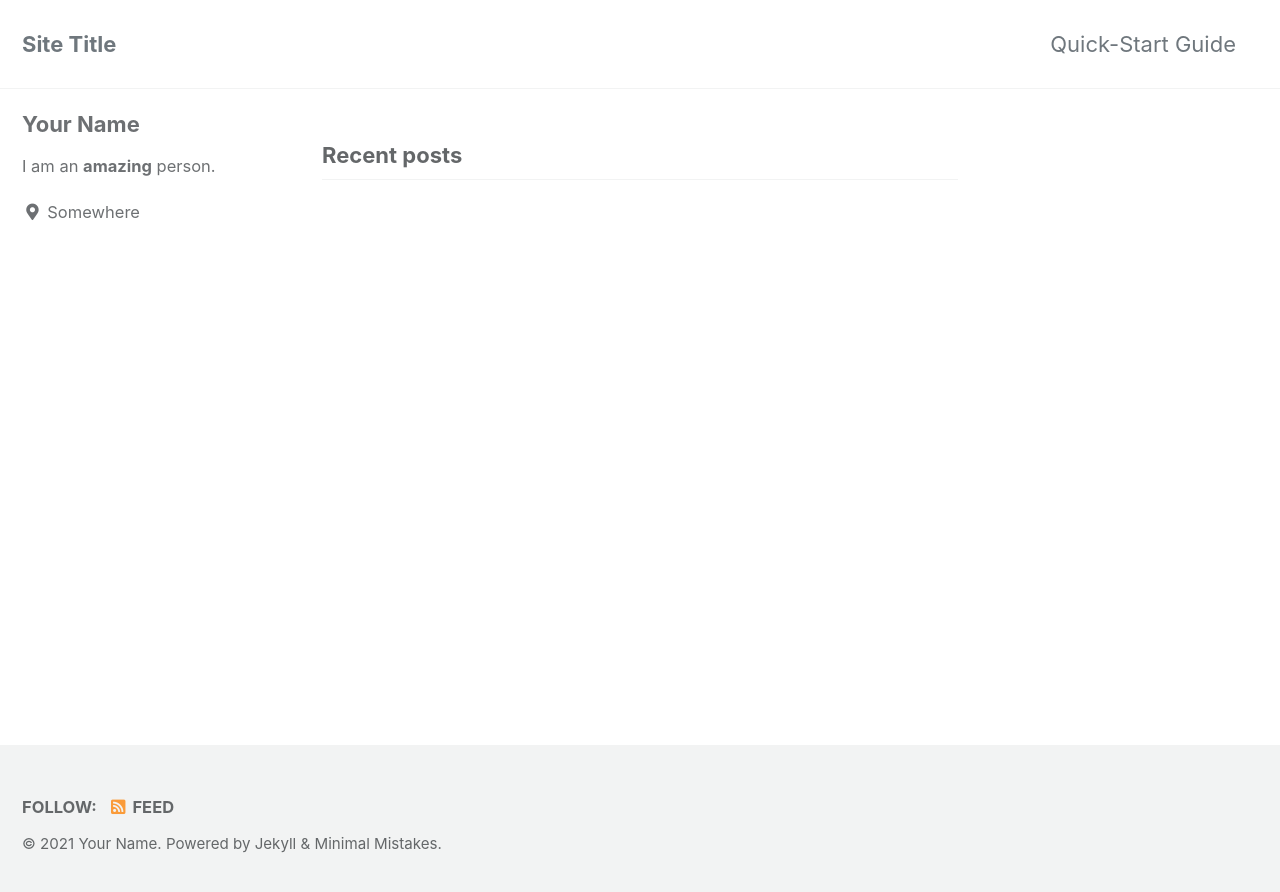
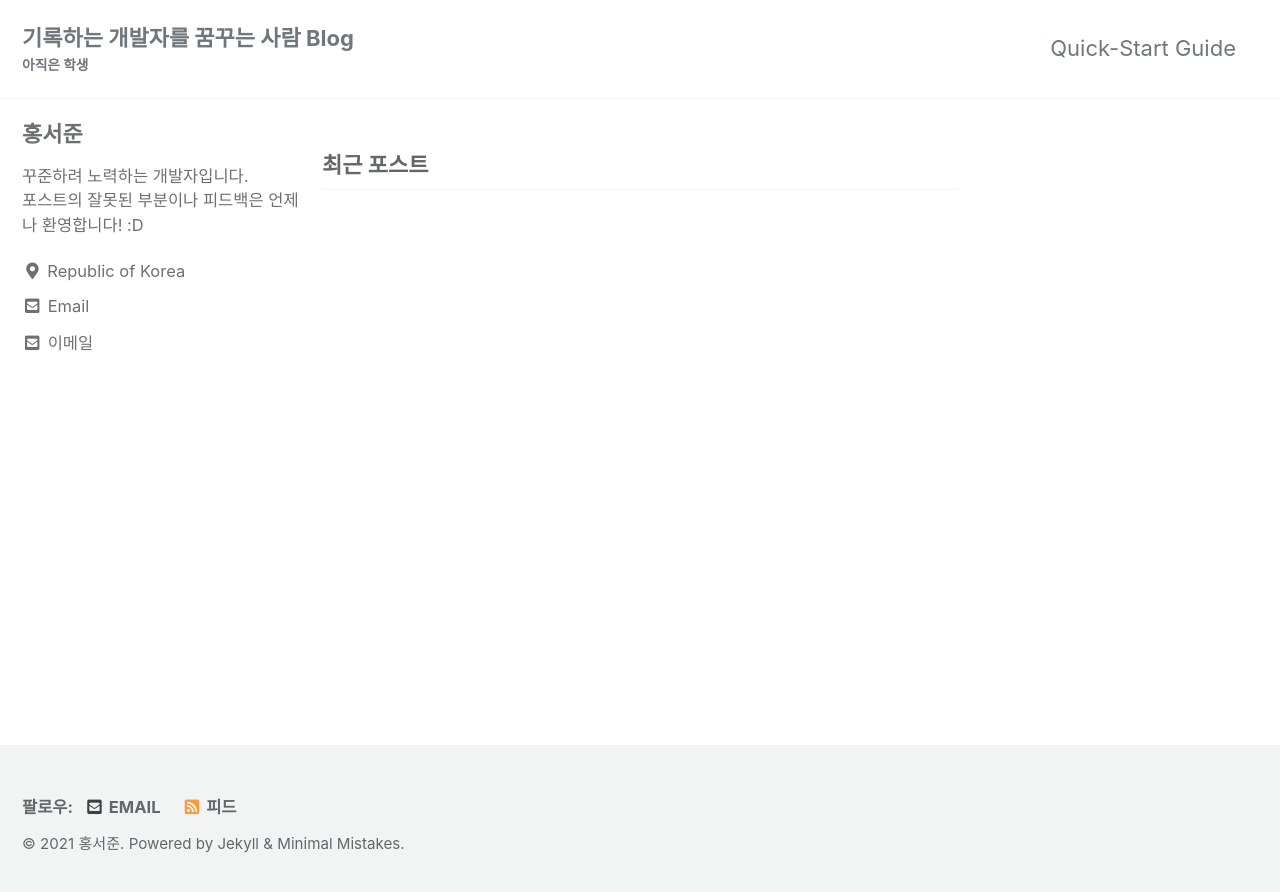
Before and after one commit to codingSJ/codingSJ.github.io, a Jekyll site: the page built from index.html, in a window 1280 px wide. Shown: the top 892 px of the page. Built offline with Jekyll 4.4.1, drawn with Linux system fonts in a browser that asks for light colours; cached includes are drawn as plain includes; the list of posts is cut into pages by our own code.

Commit message:
Initial Commit

```diff
--- a/_config.yml
+++ b/_config.yml
@@ -15,24 +15,24 @@
 minimal_mistakes_skin    : "default" # "air", "aqua", "contrast", "dark", "dirt", "neon", "mint", "plum", "sunrise"
 
 # Site Settings
-locale                   : "en-US"
-title                    : "Site Title"
-title_separator          : "-"
-subtitle                 : # site tagline that appears below site title in masthead
-name                     : "Your Name"
-description              : "An amazing website."
-url                      : # the base hostname & protocol for your site e.g. "https://mmistakes.github.io"
-baseurl                  : # the subpath of your site, e.g. "/blog"
-repository               : # GitHub username/repo-name e.g. "mmistakes/minimal-mistakes"
+locale                   : "ko-KR"
+title                    : "기록하는 개발자" # Meta 태그에 들어가는 영역 , masthead_title등이 없으면 기본값으로 나온다.
+title_separator          : "&#124;" # 타이틀 사이 구분자 <title>Welcome to Jekyll | Minimal Mistakes</title> 해당 형식으로 들어갑니다.
+subtitle                 : "아직은 학생" # 타이틀 아래에 나올 작은 글씨
+name                     : "홍서준" # 맨 하단 이름 찍히는 영역
+description              : "공부한 내용을 포스팅하는 블로그" # Meta 태그에 들어가는 영역
+url                      : "https://codingsj.github.io" # the base hostname & protocol for your site e.g. "https://mmistakes.github.io"
+baseurl                  : "" # the subpath of your site, e.g. "/blog"
+repository               : "codingSJ/codingSJ.github.io" # GitHub username/repo-name e.g. "mmistakes/minimal-mistakes"
 teaser                   : # path of fallback teaser image, e.g. "/assets/images/500x300.png"
 logo                     : # path of logo image to display in the masthead, e.g. "/assets/images/88x88.png"
-masthead_title           : # overrides the website title displayed in the masthead, use " " for no title
-# breadcrumbs            : false # true, false (default)
+masthead_title           : "기록하는 개발자를 꿈꾸는 사람 Blog" # overrides the website title displayed in the masthead, use " " for no title
+breadcrumbs              : true # true, false (default)
 words_per_minute         : 200
 comments:
-  provider               : # false (default), "disqus", "discourse", "facebook", "staticman", "staticman_v2", "utterances", "custom"
+  provider               : "disqus" # false (default), "disqus", "discourse", "facebook", "staticman", "staticman_v2", "utterances", "custom"
   disqus:
-    shortname            : # https://help.disqus.com/customer/portal/articles/466208-what-s-a-shortname-
+    shortname            : sjHong # https://help.disqus.com/customer/portal/articles/466208-what-s-a-shortname-
   discourse:
     server               : # https://meta.discourse.org/t/embedding-discourse-comments-via-javascript/31963 , e.g.: meta.discourse.org
   facebook:
@@ -94,15 +94,15 @@ analytics:
 
 # Site Author
 author:
-  name             : "Your Name"
+  name             : "홍서준"
   avatar           : # path of avatar image, e.g. "/assets/images/bio-photo.jpg"
-  bio              : "I am an **amazing** person."
-  location         : "Somewhere"
-  email            :
+  bio              : "꾸준하려 노력하는 개발자입니다. <br> 포스트의 잘못된 부분이나 피드백은 언제나 환영합니다! :D"
+  location         : "Republic of Korea"
+  email            : "seojoon.hong94@gmail.com"
   links:
     - label: "Email"
       icon: "fas fa-fw fa-envelope-square"
-      # url: "mailto:your.name@email.com"
+      url: "mailto:seojoon.hong94@gmail.com"
     - label: "Website"
       icon: "fas fa-fw fa-link"
       # url: "https://your-website.com"
@@ -122,6 +122,9 @@ author:
 # Site Footer
 footer:
   links:
+    - label: "Email"
+      icon: "fas fa-fw fa-envelope-square"
+      url: "mailto:seojoon.hong94@gmail.com"
     - label: "Twitter"
       icon: "fab fa-fw fa-twitter-square"
       # url:
@@ -277,6 +280,15 @@ defaults:
       layout: single
       author_profile: true
       read_time: true
-      comments: # true
+      comments: true
       share: true
       related: true
+      popular: false
+
+  # _pages
+  - scope:
+      path: "_pages"
+      type: pages
+    values:
+      layout: single
+      author_profile: true
```
Also changed, not shown: 9 other files.
